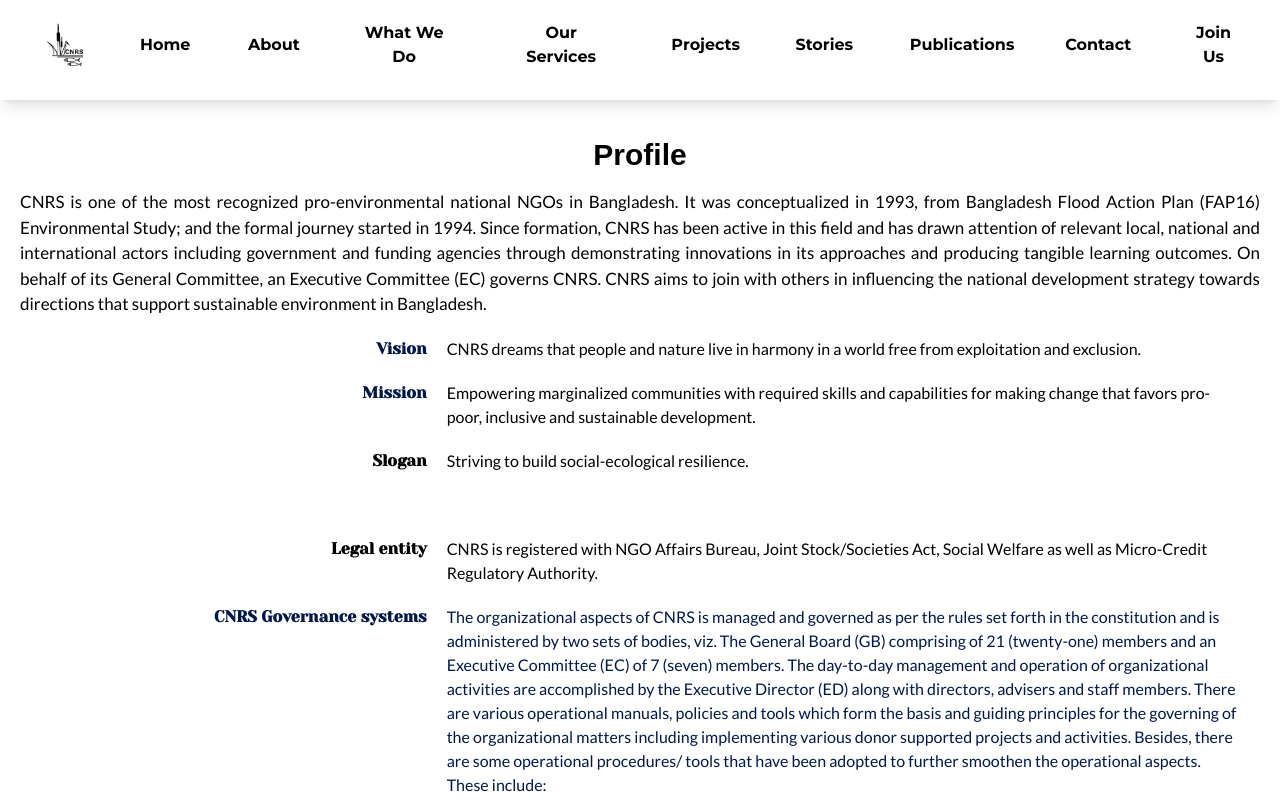
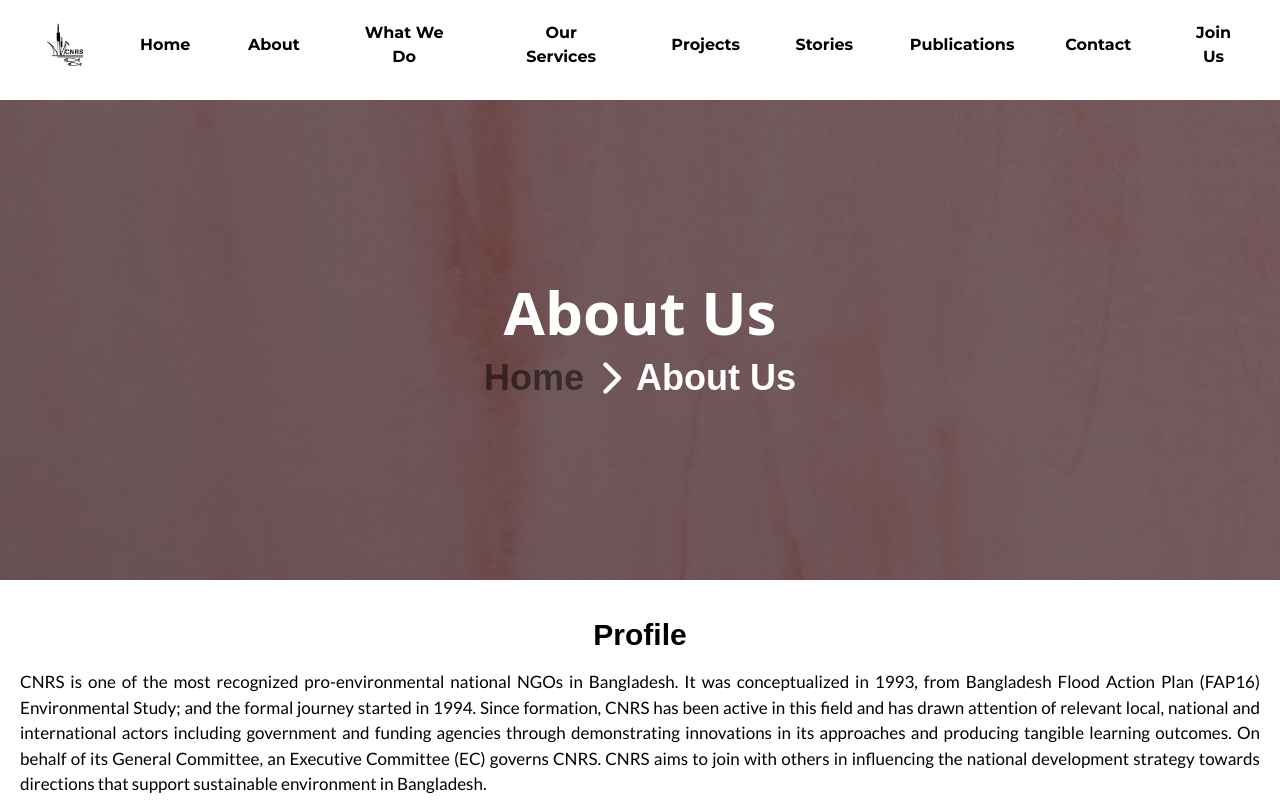
Before and after one commit to coderismail22/project-cnrs-client, a React (Vite) app: page /about in a window 1280 px wide. Shown: the top 800 px of the page. Built offline with nearby package versions, Linux system fonts and the light colour scheme; a web font is replaced by a local one.

Commit message:
make pagetitlewithimage compo

```diff
--- /dev/null
+++ b/src/components/PageTitleWithImage/PageTitleWithImage.jsx
@@ -0,0 +1,32 @@
+import { Link } from "react-router-dom";
+import { FaChevronRight } from "react-icons/fa6";
+
+const PageTitleWithImage = ({ bgImage, pageName }) => {
+  return (
+    <section
+      className="relative w-full h-[60vh] bg-cover bg-center flex items-center justify-center"
+      style={{
+        backgroundImage: `url(${bgImage})`, // Replace with your image path
+      }}
+    >
+      {/* Overlay */}
+      <div className="absolute inset-0 bg-black/50"></div>
+
+      {/* Content */}
+      <div className="relative z-10 container mx-auto px-4 flex flex-col items-center lg:w-1/2 ">
+        <h1 className="text-3xl md:text-5xl lg:text-6xl font-bold leading-tight mb-4 text-white">
+          {pageName}
+        </h1>
+        <div className="flex items-center justify-center gap-2 font-palanquin  text-center text-xl md:text-3xl lg:text-4xl font-bold leading-tight ">
+          <Link to="/" className="text-white-400 opacity-50 hover:opacity-100">
+            Home
+          </Link>
+          <FaChevronRight className="text-white" />
+          <p className="text-white">{pageName}</p>
+        </div>
+      </div>
+    </section>
+  );
+};
+
+export default PageTitleWithImage;
--- a/src/pages/About/About/About.jsx
+++ b/src/pages/About/About/About.jsx
@@ -2,10 +2,15 @@ import CounterForAboutPage from "../../../components/CounterForAboutPage/Counter
 import Profile from "../../../components/Profile/Profile";
 import Membership from "../Membership/Membership";
 import KeyPartners from "../KeyPartners/KeyPartners";
+import PageTitleWithImage from "../../../components/PageTitleWithImage/PageTitleWithImage";
 
 const About = () => {
   return (
     <div>
+      <PageTitleWithImage
+        pageName={"About Us"}
+        bgImage={"/assets/hero-img.jpg"}
+      />
       <Profile />
       <CounterForAboutPage />
       <Membership />
```
